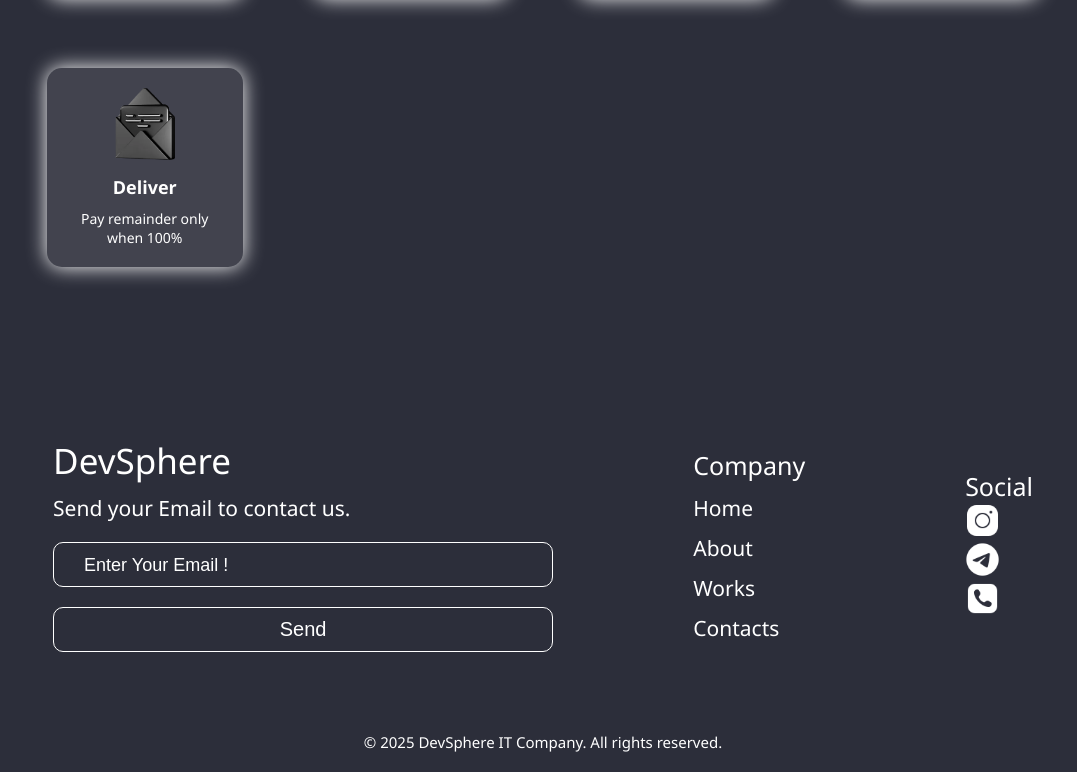
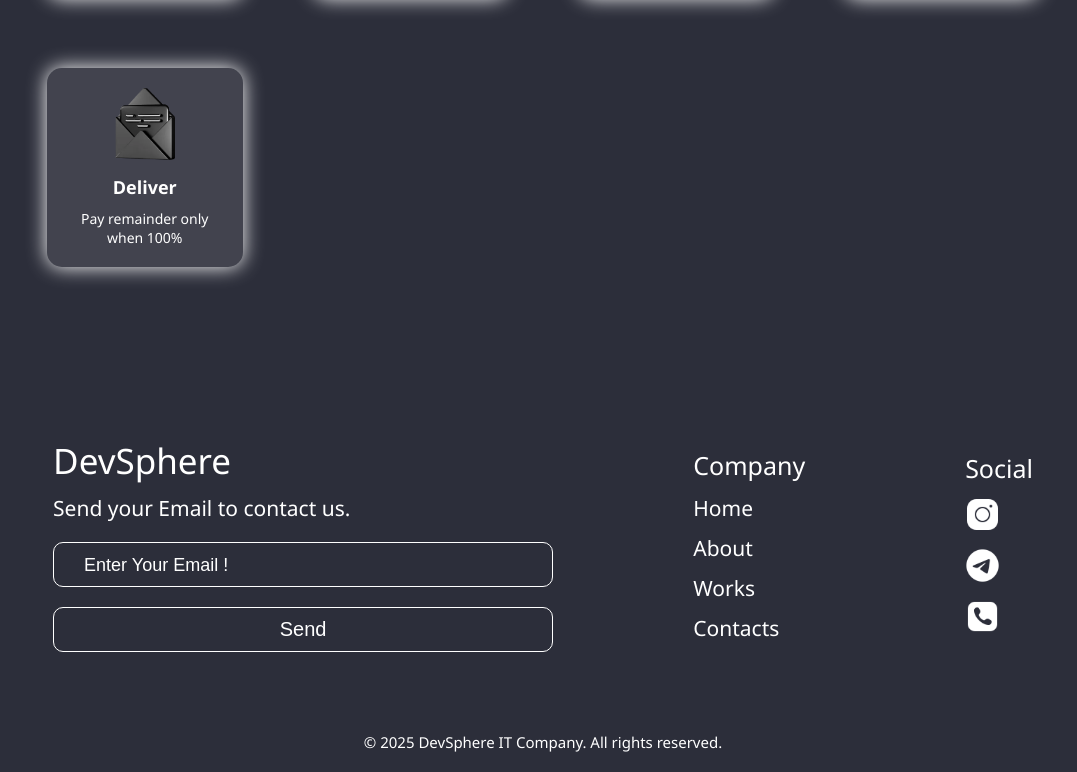
Before and after one commit to JahongirFox/DevSphere-IT-Company, a React (Vite) app: page / in a window 1280 px wide. Shown: the part 2230-3002 px from the top of the page, without its empty margins (97-1174 px from the left). Built offline with nearby package versions, Linux system fonts and the light colour scheme.

Commit message:
DEvSphere IT Company bugs fixed

```diff
--- a/src/Components/Footer/Footer.css
+++ b/src/Components/Footer/Footer.css
@@ -88,7 +88,7 @@
     font-weight: 400;
 }
 
-.Imgs-blocks>img{
+.Imgs-blocks>a>img{
     padding-top: 12px;
 }
 
```
